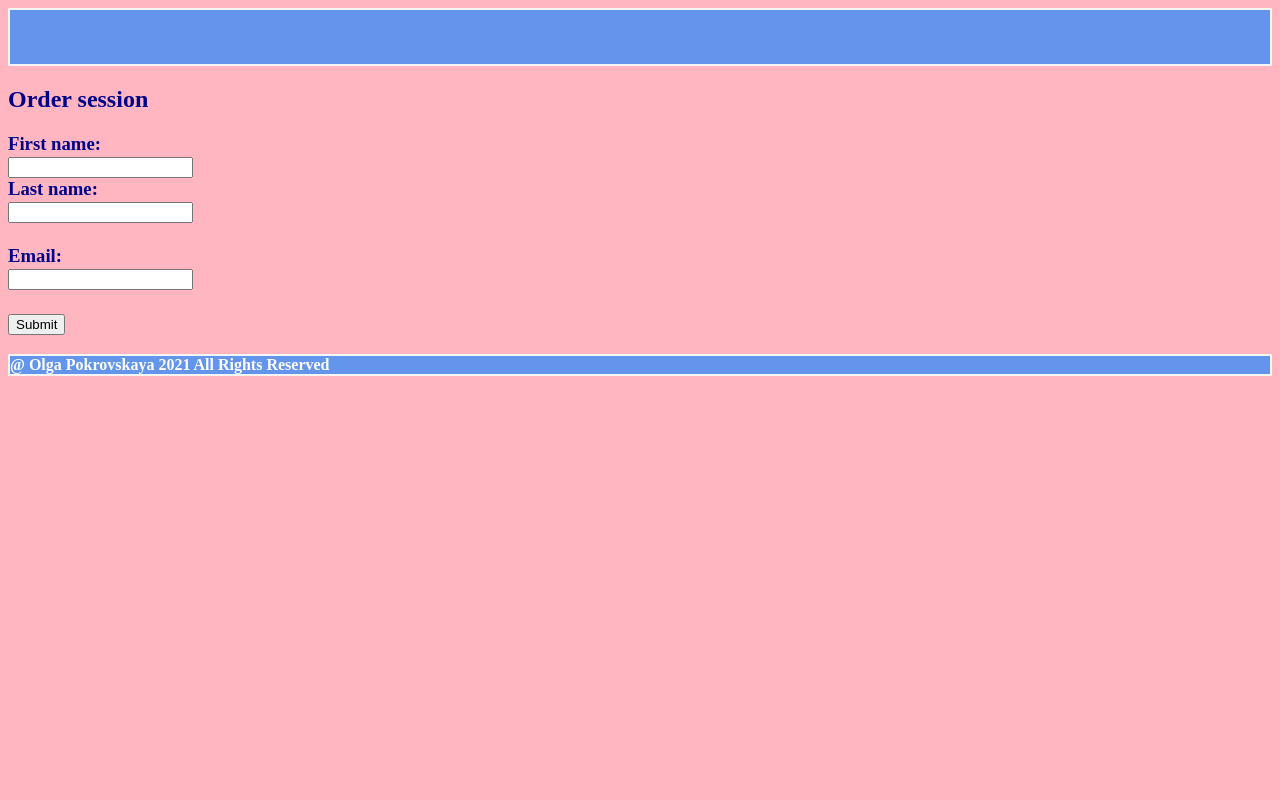
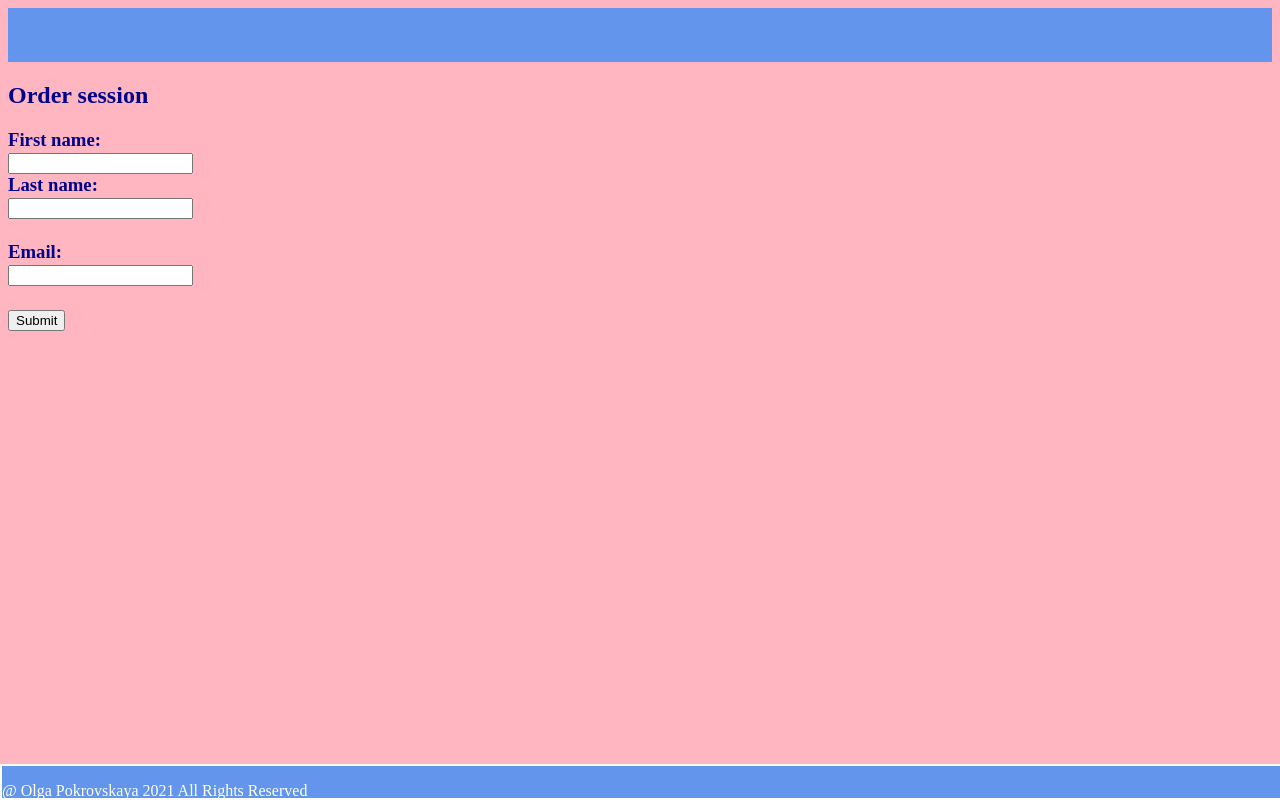
Before and after one commit to OLGAYP2008/code-lou-project, a plain HTML site: page order/order.html in a window 1280 px wide. Drawn offline with Linux system fonts and the light colour scheme.

Commit message:
moved to the bottom

```diff
--- a/order/order.css
+++ b/order/order.css
@@ -1,16 +1,11 @@
 
 
-#bottom {
-    position:absolute;
-    bottom:0;
-    width:100%;
-    color: lawngreen;
-}
 
-header,
-footer {
+header
+{
     background-color: cornflowerblue;
-    border: solid 2px whitesmoke;
+    border: solid 2px w
+    hitesmoke;
     color: white;
     font: Papyrus;
     font-weight: bold;
@@ -18,16 +13,22 @@ footer {
     margin: auto;
     overflow: hidden;
 
+}
+.footer{
+    position:fixed;
+    left:0;
+    bottom:0;
+    width:100%;
+    background-color: cornflowerblue;
+    color:white;
+    text-align:left;
+    height:2em;
+    border:solid 2px;
+    font:Papyrus;
+
+
 
 }
-
-
-#bottom {
-    position:absolute;
-    bottom:0;
-    width:100%;
-}
-
 
 body {
 
@@ -36,13 +37,6 @@ body {
     color: darkblue;
 }
 
-#footer {
-    position:absolute;
-    bottom:0;
-    width:100%;
-    height:60px;			/* Height of the footer */
-    background:#6cf;
-}
 
 
 .h2 {
@@ -51,8 +45,7 @@ body {
     font-family:'Lucida Sans', 'Lucida Sans Regular', 'Lucida Grande', 'Lucida Sans Unicode', Geneva, Verdana, sans-serif;
 }
 
-#footer{
+.footer{
     position: absolute;
-
-
+    margin: -50;
 }
--- a/order/order.html
+++ b/order/order.html
@@ -54,16 +54,13 @@ Order session
 
 
 
-  <div class=bottom>
-<footer>
 
-
-
-  @ Olga Pokrovskaya 2021
-  All Rights Reserved
-
-</footer>
-</div>
+  <div class="footer">
+    <p>
+      @ Olga Pokrovskaya 2021
+      All Rights Reserved
+    </p>
+  </div>
 </body>
 
 
```
